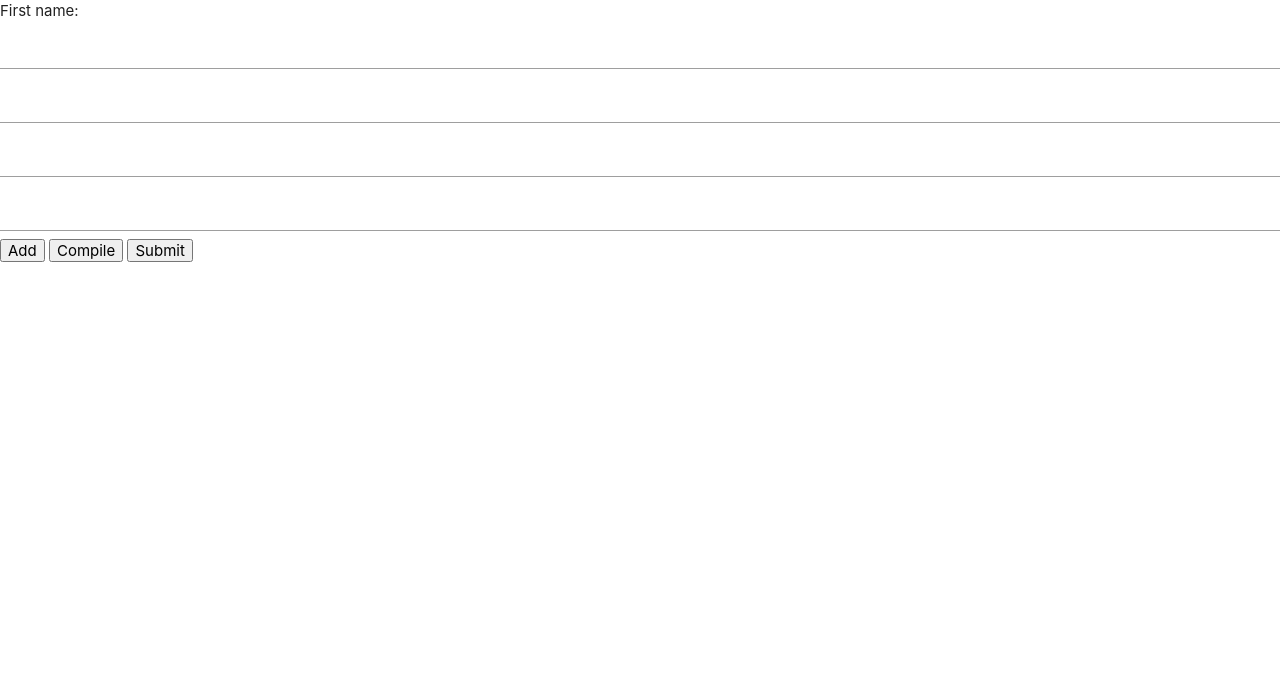
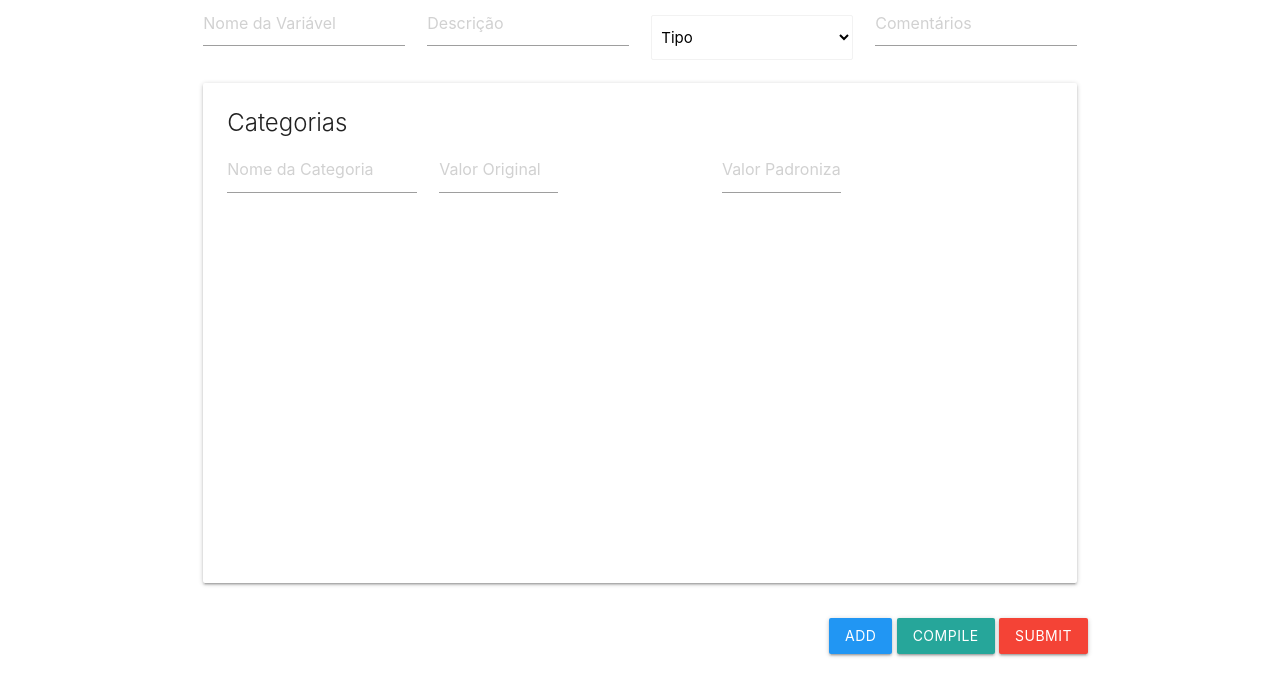
Before and after one commit to cidacslab/dictionary-npd, a Flask app: page / in a window 1280 px wide. Shown: the top 696 px of the page. Run offline with Flask 2, Linux system fonts and the light colour scheme.

Commit message:
Alteração do layout do formulário

```diff
--- a/templates/index.html
+++ b/templates/index.html
@@ -5,7 +5,7 @@
         <meta name="viewport" content="width=device-width, initial-scale=1.0"> <!--Let browser know website is optimized for mobile-->
         <meta http-equiv="X-UA-Compatible" content="ie=edge">
         <title>Document</title>
-    <link type="text/css" rel="stylesheet" href="lib/css/materialize.min.css"  media="screen,projection"/>  <!--Import materialize.css-->
+        <link type="text/css" rel="stylesheet" href="static/lib/css/materialize.min.css"  media="screen,projection"/>  <!--Import materialize.css-->
         <script
             src="https://code.jquery.com/jquery-3.3.1.js"
             integrity="sha256-2Kok7MbOyxpgUVvAk/HJ2jigOSYS2auK4Pfzbm7uH60="
@@ -31,20 +31,66 @@
             ]
         }
     -->
+        <header>
+
+        </header>
+        <div class="container">
             <form  action="/teste"  id="myForm" method="post" >
-        First name:<br>
-        <input type="text" id="nameVariable" name="nameVariable">
-        <input type="text" id="description" name="description">
-        <input type="text" id="type" name="type">
-        <input type="text" id="comment" name="comment">
+                <div class="row">
+                    <div class="col s3">
+                        <input type="text" id="nameVariable" name="nameVariable" placeholder="Nome da Variável">
+                    </div>
+                    <div class="col s3">
+                        <input type="text" id="description" name="description" placeholder="Descrição">
+                    </div>
+                    <div class="input-field col s3">
+                        <select class="browser-default">
+                          <option value="" disabled selected>Tipo</option>
+                          <option value="Byte">Byter</option>
+                          <option value="Date">Date</option>
+                          <option value="Integer">Integer</option>
+                          <option value="Long">Long</option>
+                          <option value="String">String</option>
+                        </select>
+                    </div>
+                    <div class="col s3">
+                        <input type="text" id="comment" name="comment" placeholder="Comentários">
+                    </div>
+                    <div class="col s12">
+                        <div class="card large">
+                            <div class="card-content">
+                                <span class="card-title">Categorias</span>
+                                <div class="row">
+                                    <div class="col s3">
+                                        <input type="text" id="nameCategory" name="nameCategory" placeholder="Nome da Categoria">
+                                    </div>
+                                    <div class="col s2">
+                                        <input type="text" id="originalValue" name="originalValue" placeholder="Valor Original">
+                                    </div>
+                                    <div class="col s2">
+
+                                    </div>
+                                    <div class="col s2">
+                                        <input type="text" id="patternValue" name="patternValue" placeholder="Valor Padronizado">
+                                    </div>
+                                    <div class="col s3">
+
+                                    </div>
+                                </div>
+                            </div>
+                        </div>
+                    </div>
+                </div>
                 <input type="text"  name="result" hidden id="result">
-        <button type="button"  id="add">Add</button>
-        <button type="button"  id="compile">Compile</button>
-        <button type="submit" value="submit">Submit</button>
-
+                <div class="right">
+                    <button type="button"  id="add" class="waves-effect waves-light btn blue">Add</button>
+                    <button type="button"  id="compile" class="waves-effect waves-light btn">Compile</button>
+                    <button type="submit" value="submit" class="waves-effect waves-light btn red">Submit</button>
+                </div>
             </form>
+        </div>
         <!--JavaScript at end of body for optimized loading-->
-     <script type="text/javascript" src="lib/js/materialize.min.js"></script>
+        <script type="text/javascript" src="static/lib/js/materialize.min.js"></script>
         <script>
             var values = new Array();
             $("button").click(function(e){
```
Also changed, not shown: static/lib/css/materialize.min.css (renamed from templates/lib/css/materialize.min.css), static/lib/js/materialize.min.js (renamed from templates/lib/js/materialize.min.js). Lines whose indentation alone changed are shown as unchanged.
